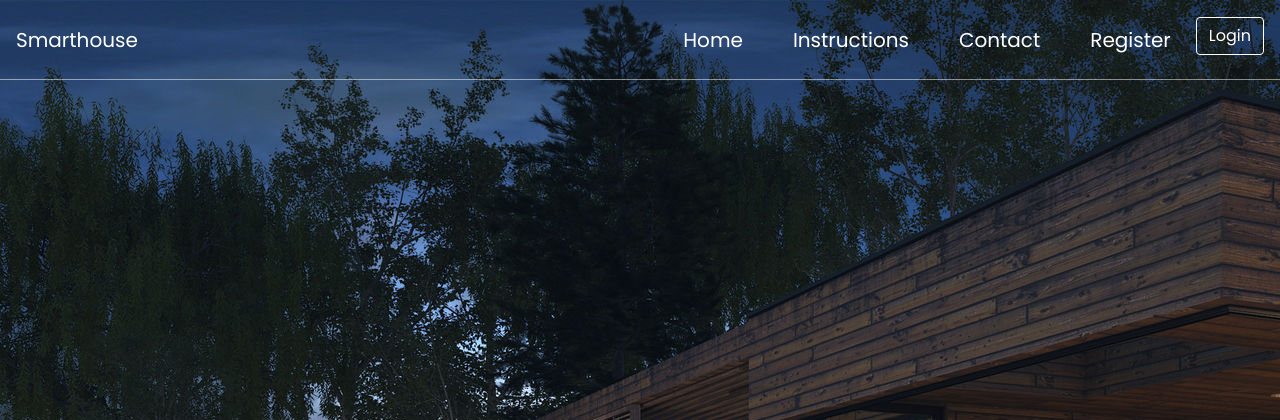
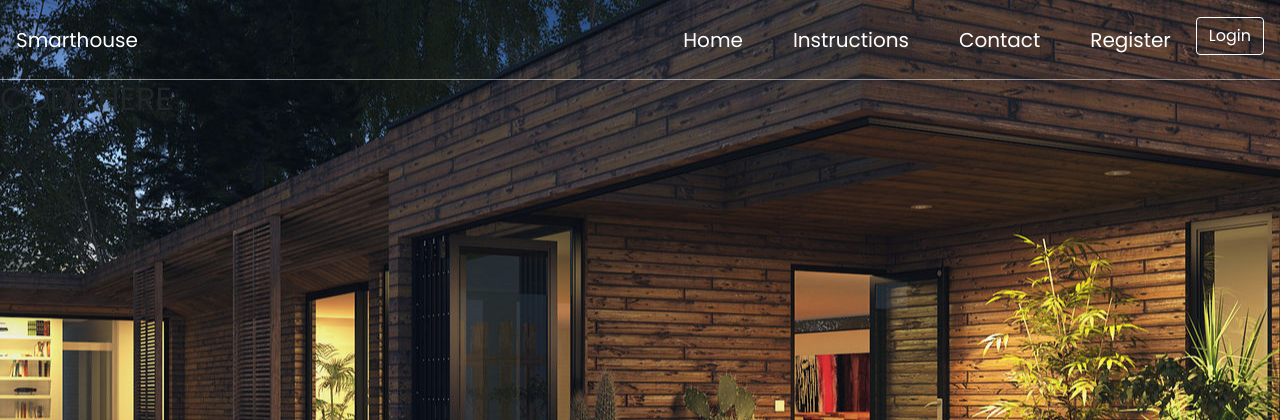
Before and after one commit to junnanlay/smarthome, a Java web app: page / in a window 1280 px wide. Shown: the top 420 px of the page. Run offline with Tomcat 11, a stand-in JSP engine, Linux system fonts and the light colour scheme; some libraries are stand-ins or nearby versions.

Commit message:
small fix

```diff
--- a/src/main/webapp/css/index.css
+++ b/src/main/webapp/css/index.css
@@ -10,8 +10,9 @@ and open the template in the editor.
 body{
     background-image: url("../img/bg6.jpg");
     font-family: 'Poppins', sans-serif;
-    position: relative;
-
+    background-repeat: no-repeat;
+    background-attachment: fixed;
+    background-position: center;
 }
 
 .navbar {
--- a/src/main/webapp/index.jsp
+++ b/src/main/webapp/index.jsp
@@ -19,7 +19,7 @@
         <title>JSP Page</title>
     </head>
     <body>
-
+        <div>
         <nav class="navbar navbar-expand-lg ">
             <a class="navbar-brand" href="#">Smarthouse</a>
             <button class="navbar-toggler" type="button" data-toggle="collapse" data-target="#navbarNav" aria-controls="navbarNav" aria-expanded="false" aria-label="Toggle navigation">
@@ -37,18 +37,19 @@
                   <a class="nav-link" href="#">Contact</a>
                 </li>
                 <li class="nav-item">
-        <a class="nav-link" href="#">Register</a>
+                  <a class="nav-link" href="./login.jsp">Register</a>
                 </li>
 
                 <li class="nav-item">
                   <button type="button" class="btn btn-link">Login</button>
                 </li>
               </ul>
-
-
             </div>
          </nav>
+        </div>
 
-
+        <div>
+            <h2>CODE HERE</h2>
+        </div>
     </body>
 </html>
```
Lines whose indentation alone changed are shown as unchanged.
